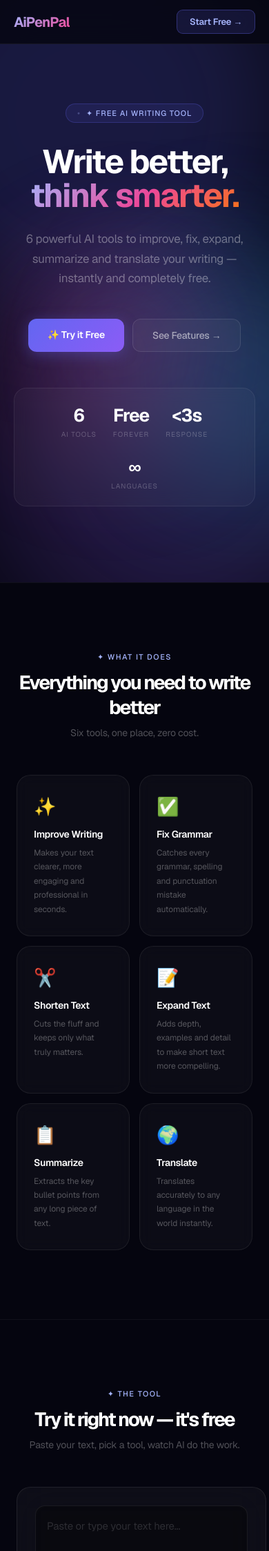
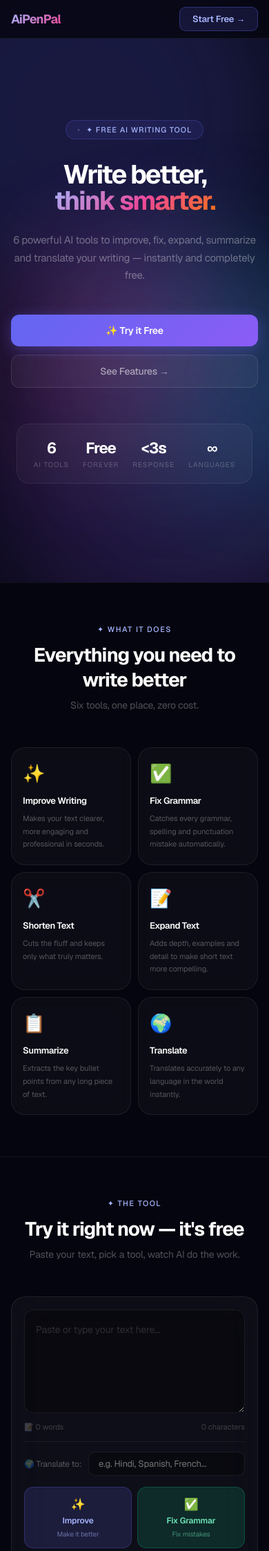
Before and after one commit to srinith-samala/ai-writing-assistant, a Flask app: page / in a window 390 px wide. Shown: the top 2248 px of the page at 69% size. Run offline with Flask 3, Linux system fonts and the light colour scheme.

Commit message:
mobile responsive

```diff
--- a/templates/index.html
+++ b/templates/index.html
@@ -20,7 +20,6 @@
 
         .page { position: relative; z-index: 1; }
 
-        /* NAVBAR */
         nav {
             position: fixed; top: 0; left: 0; right: 0; z-index: 100;
             background: rgba(5,5,15,0.8);
@@ -47,7 +46,6 @@
         }
         .nav-cta:hover { background: rgba(99,102,241,0.28) !important; color: #fff !important; }
 
-        /* HERO */
         .hero {
             min-height: 100vh; display: flex; flex-direction: column;
             align-items: center; justify-content: center;
@@ -74,7 +72,7 @@
         .hero-sub {
             font-size: 17px; color: rgba(255,255,255,0.36);
             max-width: 500px; line-height: 1.7; margin-bottom: 44px;
-            font-weight: 400; letter-spacing: -0.3px; font-family: 'Geist', sans-serif;
+            font-weight: 400; letter-spacing: -0.3px;
         }
 
         .hero-btns { display: flex; gap: 12px; flex-wrap: wrap; justify-content: center; margin-bottom: 52px; }
@@ -103,15 +101,14 @@
         }
         .stat { text-align: center; }
         .stat-num { font-size: 26px; font-weight: 700; font-family: 'Geist', sans-serif; color: #fff; letter-spacing: -1px; }
-        .stat-label { font-size: 10px; color: rgba(255,255,255,0.25); margin-top: 4px; text-transform: uppercase; letter-spacing: 1px; font-family: 'Geist', sans-serif; }
+        .stat-label { font-size: 10px; color: rgba(255,255,255,0.25); margin-top: 4px; text-transform: uppercase; letter-spacing: 1px; }
 
-        /* FEATURES */
         .features-strip { padding: 100px 24px; border-top: 1px solid rgba(255,255,255,0.05); border-bottom: 1px solid rgba(255,255,255,0.05); }
         .features-strip-inner { max-width: 960px; margin: 0 auto; }
         .section-header { text-align: center; margin-bottom: 52px; }
-        .section-tag { font-size: 11px; color: #a5b4fc; font-weight: 500; letter-spacing: 1.5px; text-transform: uppercase; margin-bottom: 12px; font-family: 'Geist', sans-serif; }
+        .section-tag { font-size: 11px; color: #a5b4fc; font-weight: 500; letter-spacing: 1.5px; text-transform: uppercase; margin-bottom: 12px; }
         .section-title { font-size: clamp(28px, 3.5vw, 42px); font-weight: 700; font-family: 'Geist', sans-serif; letter-spacing: -2px; color: #fff; }
-        .section-sub { font-size: 14px; color: rgba(255,255,255,0.3); margin-top: 10px; font-family: 'Geist', sans-serif; letter-spacing: -0.2px; }
+        .section-sub { font-size: 14px; color: rgba(255,255,255,0.3); margin-top: 10px; letter-spacing: -0.2px; }
 
         .features-grid { display: grid; grid-template-columns: repeat(3,1fr); gap: 14px; }
         .feature-card {
@@ -128,9 +125,8 @@
         .feature-card:hover { background: rgba(99,102,241,0.06); border-color: rgba(99,102,241,0.2); transform: translateY(-5px); box-shadow: 0 20px 40px rgba(0,0,0,0.3); }
         .feature-icon { font-size: 26px; margin-bottom: 14px; display: block; }
         .feature-name { font-size: 14px; font-weight: 600; font-family: 'Geist', sans-serif; color: #fff; margin-bottom: 8px; letter-spacing: -0.4px; }
-        .feature-desc { font-size: 12px; color: rgba(255,255,255,0.3); line-height: 1.7; font-family: 'Geist', sans-serif; letter-spacing: -0.1px; }
+        .feature-desc { font-size: 12px; color: rgba(255,255,255,0.3); line-height: 1.7; letter-spacing: -0.1px; }
 
-        /* TOOL */
         .tool-section { padding: 100px 24px; }
         .tool-wrapper { max-width: 980px; margin: 0 auto; }
         .tool-layout { display: grid; grid-template-columns: 1fr 300px; gap: 16px; }
@@ -147,10 +143,10 @@
         }
         textarea:focus { border-color: rgba(99,102,241,0.45); box-shadow: 0 0 0 3px rgba(99,102,241,0.08); }
         textarea::placeholder { color: rgba(255,255,255,0.15); }
-        .meta { display: flex; justify-content: space-between; margin-top: 8px; font-size: 11px; color: rgba(255,255,255,0.2); font-family: 'Geist', sans-serif; }
+        .meta { display: flex; justify-content: space-between; margin-top: 8px; font-size: 11px; color: rgba(255,255,255,0.2); }
         .divider { height: 1px; background: rgba(255,255,255,0.06); margin: 14px 0; }
         .lang-row { display: flex; align-items: center; gap: 10px; }
-        .lang-row label { font-size: 12px; color: rgba(255,255,255,0.3); white-space: nowrap; font-family: 'Geist', sans-serif; letter-spacing: -0.2px; }
+        .lang-row label { font-size: 12px; color: rgba(255,255,255,0.3); white-space: nowrap; letter-spacing: -0.2px; }
         .lang-input {
             flex: 1; background: rgba(0,0,0,0.3); border: 1px solid rgba(255,255,255,0.07);
             border-radius: 10px; padding: 8px 14px; color: #e2e8f0; font-size: 13px;
@@ -188,54 +184,81 @@
         .output-card { padding: 22px; display: none; margin-top: 14px; animation: fadeUp 0.3s ease; }
         @keyframes fadeUp { from{opacity:0;transform:translateY(10px)} to{opacity:1;transform:translateY(0)} }
         .output-top { display: flex; justify-content: space-between; align-items: center; margin-bottom: 14px; }
-        .output-label { font-size: 10px; font-weight: 600; letter-spacing: 1.5px; text-transform: uppercase; background: linear-gradient(90deg,#a5b4fc,#ec4899); -webkit-background-clip: text; -webkit-text-fill-color: transparent; font-family: 'Geist', sans-serif; }
+        .output-label { font-size: 10px; font-weight: 600; letter-spacing: 1.5px; text-transform: uppercase; background: linear-gradient(90deg,#a5b4fc,#ec4899); -webkit-background-clip: text; -webkit-text-fill-color: transparent; }
         .out-btns { display: flex; gap: 8px; }
         .out-btn { padding: 5px 14px; background: rgba(255,255,255,0.04); border: 1px solid rgba(255,255,255,0.09); border-radius: 8px; color: rgba(255,255,255,0.36); font-size: 11px; cursor: pointer; transition: all 0.2s; font-family: 'Geist', sans-serif; font-weight: 500; letter-spacing: -0.2px; }
         .out-btn:hover { border-color: rgba(99,102,241,0.4); color: #a5b4fc; }
         .out-btn.ok { border-color: rgba(16,185,129,0.4); color: #6ee7b7; }
         #output { font-size: 15px; color: rgba(255,255,255,0.7); line-height: 1.85; white-space: pre-wrap; font-family: 'Geist', sans-serif; letter-spacing: -0.2px; }
 
-        /* HISTORY */
         .history-panel { padding: 20px; position: sticky; top: 84px; height: fit-content; max-height: calc(100vh - 104px); overflow-y: auto; }
         .history-panel::-webkit-scrollbar { width: 3px; }
         .history-panel::-webkit-scrollbar-thumb { background: rgba(255,255,255,0.08); border-radius: 2px; }
         .history-hdr { display: flex; justify-content: space-between; align-items: center; margin-bottom: 14px; }
-        .history-ttl { font-size: 10px; font-weight: 600; letter-spacing: 1.5px; text-transform: uppercase; background: linear-gradient(90deg,#a5b4fc,#ec4899); -webkit-background-clip: text; -webkit-text-fill-color: transparent; font-family: 'Geist', sans-serif; }
-        .clr-btn { font-size: 11px; color: rgba(255,255,255,0.2); background: none; border: none; cursor: pointer; font-family: 'Geist', sans-serif; transition: color 0.2s; letter-spacing: -0.2px; }
+        .history-ttl { font-size: 10px; font-weight: 600; letter-spacing: 1.5px; text-transform: uppercase; background: linear-gradient(90deg,#a5b4fc,#ec4899); -webkit-background-clip: text; -webkit-text-fill-color: transparent; }
+        .clr-btn { font-size: 11px; color: rgba(255,255,255,0.2); background: none; border: none; cursor: pointer; font-family: 'Geist', sans-serif; transition: color 0.2s; }
         .clr-btn:hover { color: #f9a8d4; }
-        .h-empty { text-align: center; padding: 32px 10px; color: rgba(255,255,255,0.16); font-size: 12px; line-height: 2; font-family: 'Geist', sans-serif; }
+        .h-empty { text-align: center; padding: 32px 10px; color: rgba(255,255,255,0.16); font-size: 12px; line-height: 2; }
         .h-empty span { font-size: 24px; display: block; margin-bottom: 8px; opacity: 0.4; }
         .h-item { background: rgba(0,0,0,0.2); border: 1px solid rgba(255,255,255,0.06); border-radius: 12px; padding: 12px; margin-bottom: 8px; cursor: pointer; transition: all 0.22s; }
         .h-item:hover { border-color: rgba(99,102,241,0.3); background: rgba(99,102,241,0.06); transform: translateX(3px); }
-        .h-mode { font-size: 9px; font-weight: 600; text-transform: uppercase; letter-spacing: 1px; margin-bottom: 5px; font-family: 'Geist', sans-serif; }
-        .h-input { font-size: 11px; color: rgba(255,255,255,0.28); white-space: nowrap; overflow: hidden; text-overflow: ellipsis; margin-bottom: 3px; font-family: 'Geist', sans-serif; }
-        .h-output { font-size: 11px; color: rgba(255,255,255,0.48); white-space: nowrap; overflow: hidden; text-overflow: ellipsis; font-family: 'Geist', sans-serif; }
-        .h-time { font-size: 9px; color: rgba(255,255,255,0.14); margin-top: 6px; font-family: 'Geist', sans-serif; }
+        .h-mode { font-size: 9px; font-weight: 600; text-transform: uppercase; letter-spacing: 1px; margin-bottom: 5px; }
+        .h-input { font-size: 11px; color: rgba(255,255,255,0.28); white-space: nowrap; overflow: hidden; text-overflow: ellipsis; margin-bottom: 3px; }
+        .h-output { font-size: 11px; color: rgba(255,255,255,0.48); white-space: nowrap; overflow: hidden; text-overflow: ellipsis; }
+        .h-time { font-size: 9px; color: rgba(255,255,255,0.14); margin-top: 6px; }
 
-        /* FOOTER */
         footer { border-top: 1px solid rgba(255,255,255,0.06); padding: 56px 48px 36px; margin-top: 60px; }
         .footer-inner { max-width: 980px; margin: 0 auto; }
         .footer-top { display: flex; justify-content: space-between; align-items: flex-start; flex-wrap: wrap; gap: 40px; margin-bottom: 44px; }
         .footer-brand .logo { font-size: 18px; font-weight: 700; font-family: 'Geist', sans-serif; background: linear-gradient(135deg,#a5b4fc,#ec4899); -webkit-background-clip: text; -webkit-text-fill-color: transparent; margin-bottom: 10px; letter-spacing: -0.5px; }
-        .footer-brand p { font-size: 12px; color: rgba(255,255,255,0.22); max-width: 200px; line-height: 1.8; font-family: 'Geist', sans-serif; letter-spacing: -0.1px; }
-        .footer-links h4 { font-size: 10px; font-weight: 600; color: rgba(255,255,255,0.35); text-transform: uppercase; letter-spacing: 1px; margin-bottom: 14px; font-family: 'Geist', sans-serif; }
-        .footer-links a { display: block; font-size: 13px; color: rgba(255,255,255,0.24); text-decoration: none; margin-bottom: 10px; transition: color 0.2s; font-family: 'Geist', sans-serif; letter-spacing: -0.2px; }
+        .footer-brand p { font-size: 12px; color: rgba(255,255,255,0.22); max-width: 200px; line-height: 1.8; }
+        .footer-links h4 { font-size: 10px; font-weight: 600; color: rgba(255,255,255,0.35); text-transform: uppercase; letter-spacing: 1px; margin-bottom: 14px; }
+        .footer-links a { display: block; font-size: 13px; color: rgba(255,255,255,0.24); text-decoration: none; margin-bottom: 10px; transition: color 0.2s; letter-spacing: -0.2px; }
         .footer-links a:hover { color: rgba(255,255,255,0.75); }
         .footer-bottom { display: flex; justify-content: space-between; align-items: center; flex-wrap: wrap; gap: 12px; padding-top: 24px; border-top: 1px solid rgba(255,255,255,0.05); }
-        .footer-bottom p { font-size: 11px; color: rgba(255,255,255,0.17); font-family: 'Geist', sans-serif; letter-spacing: -0.1px; }
-        .footer-bottom span { font-size: 11px; color: rgba(255,255,255,0.17); font-family: 'Geist', sans-serif; }
+        .footer-bottom p { font-size: 11px; color: rgba(255,255,255,0.17); }
+        .footer-bottom span { font-size: 11px; color: rgba(255,255,255,0.17); }
 
+        /* ── MOBILE ── */
         @media(max-width:768px) {
-            nav { padding: 0 20px; }
+            nav { padding: 0 16px; height: 56px; }
             .nav-links a:not(.nav-cta) { display: none; }
-            .hero { padding: 110px 20px 70px; }
-            .hero h1 { letter-spacing: -2px; }
-            .features-grid { grid-template-columns: repeat(2,1fr); }
+            .nav-logo { font-size: 18px; }
+
+            .hero { padding: 90px 16px 60px; }
+            .hero h1 { font-size: 38px; letter-spacing: -2px; }
+            .hero-sub { font-size: 15px; }
+            .hero-btns { flex-direction: column; align-items: center; width: 100%; }
+            .btn-primary, .btn-ghost { width: 100%; text-align: center; }
+            .hero-stats { gap: 20px; padding: 20px 24px; }
+            .stat-num { font-size: 22px; }
+
+            .features-strip { padding: 60px 16px; }
+            .features-grid { grid-template-columns: 1fr 1fr; gap: 10px; }
+            .feature-card { padding: 20px 16px; }
+            .feature-name { font-size: 13px; }
+            .feature-desc { font-size: 11px; }
+
+            .tool-section { padding: 60px 16px; }
             .tool-layout { grid-template-columns: 1fr; }
-            .action-buttons { grid-template-columns: repeat(2,1fr); }
-            .hero-stats { gap: 24px; padding: 22px 28px; }
-            footer { padding: 44px 24px 32px; }
+            .input-card { padding: 18px; }
+            textarea { height: 150px; font-size: 14px; }
+            .action-buttons { grid-template-columns: repeat(2,1fr); gap: 8px; }
+            .ai-btn { padding: 13px 6px; }
+            .ai-btn span.icon { font-size: 17px; }
+
+            .history-panel { position: static; max-height: 400px; margin-top: 0; }
+
+            .section-title { letter-spacing: -1px; }
+            footer { padding: 40px 16px 28px; }
             .footer-top { flex-direction: column; gap: 28px; }
+            .footer-bottom { flex-direction: column; align-items: flex-start; gap: 6px; }
+        }
+
+        @media(max-width:380px) {
+            .hero h1 { font-size: 32px; letter-spacing: -1.5px; }
+            .features-grid { grid-template-columns: 1fr; }
+            .hero-stats { flex-direction: column; gap: 16px; align-items: center; }
         }
     </style>
 </head>
```
